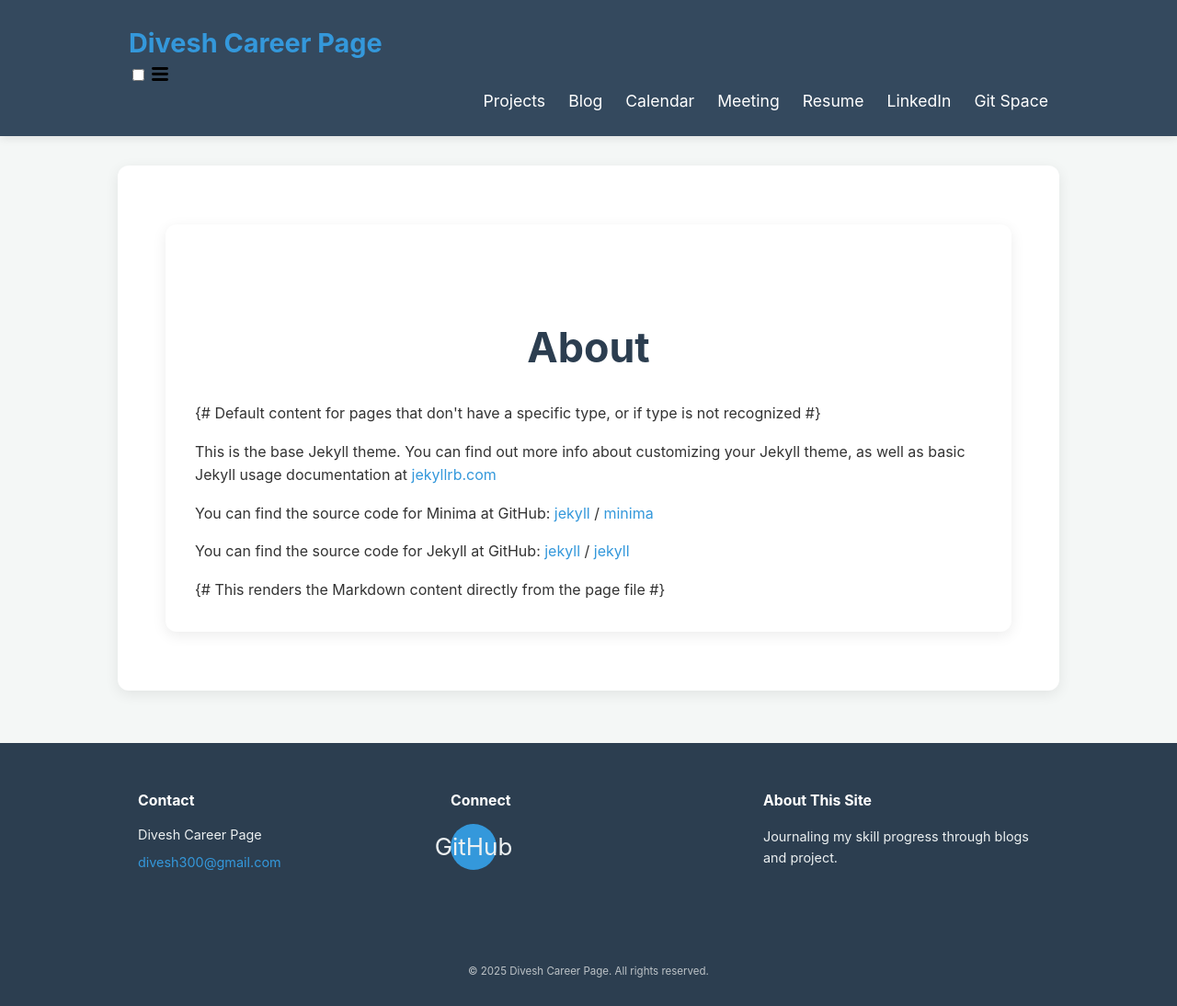
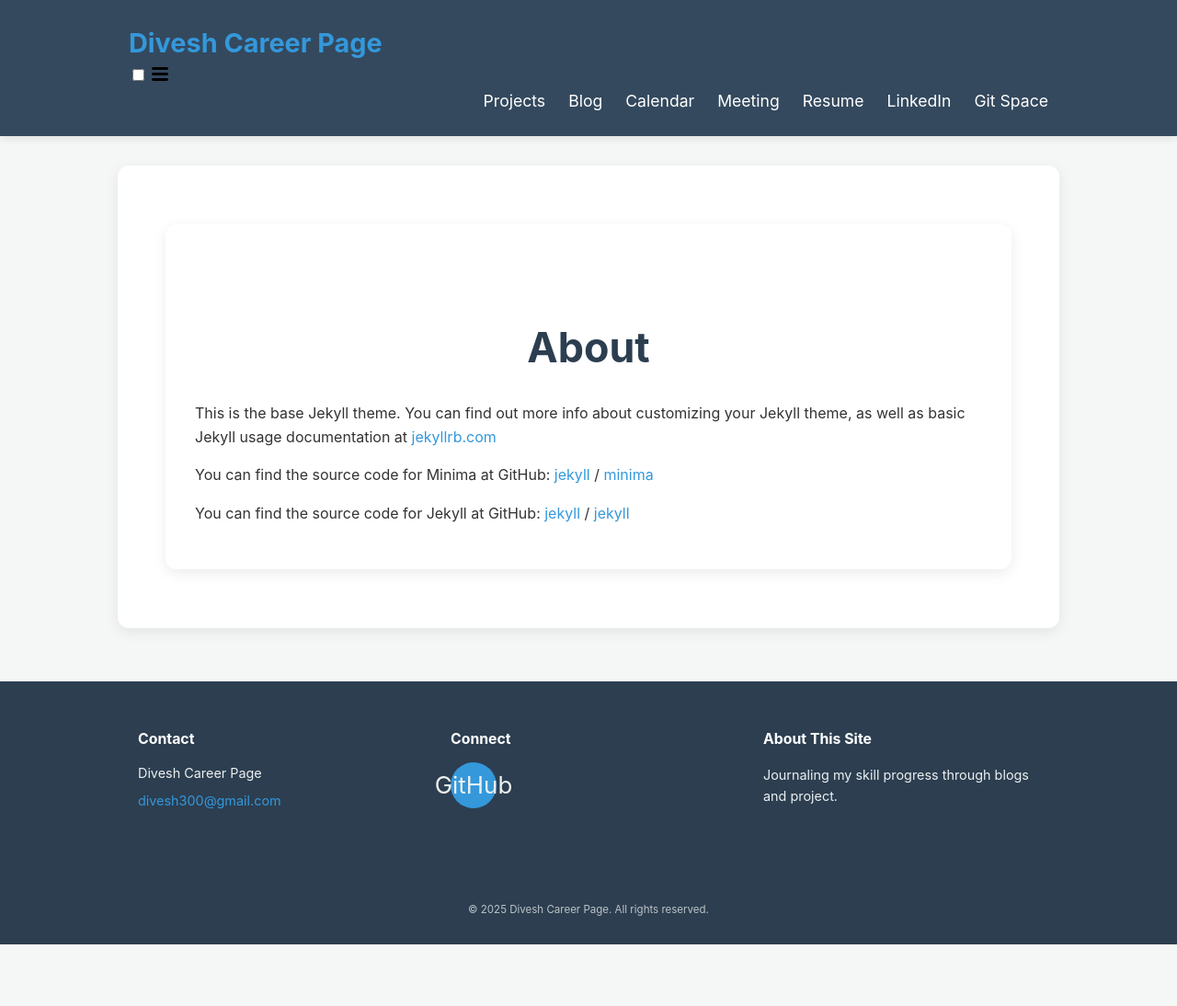
Before and after one commit to dikuso/dikuso.github.io, a Jekyll site: the page built from about.markdown, in a window 1280 px wide and 1094 px high. Shown: the whole window at 92% size. Built offline with Jekyll 4.4.1, drawn with Linux system fonts in a browser that asks for light colours.

Commit message:
removed comments

```diff
--- a/_layouts/page.html
+++ b/_layouts/page.html
@@ -14,26 +14,25 @@ layout: default # Assuming you have a default.html for the overall site structur
     {% if page.type == "projects" %}
       <h2>My Projects</h2>
       <p>Here you'll find a showcase of my work and personal projects.</p>
-      {% include projects_section.html %} {# This will pull content from _includes/projects_section.html #}
+      {% include projects_section.html %}
 
     {% elsif page.type == "blogs" %}
       <h2>Latest Blog Posts</h2>
       <p>Dive into my thoughts and articles on various topics.</p>
-      {% include blogs_list.html %} {# This will pull content from _includes/blogs_list.html #}
+      {% include blogs_list.html %}
 
     {% elsif page.type == "calendar" %}
       <h2>My Calendar</h2>
       <p>View upcoming events and important dates.</p>
-      {% include calendar_view.html %} {# This will pull content from _includes/calendar_view.html #}
+      {% include calendar_view.html %}
 
     {% elsif page.type == "meeting" %}
       <h2>Schedule a Meeting</h2>
       <p>Let's connect! Use the options below to set up a meeting.</p>
-      {% include meeting_setup.html %} {# This will pull content from _includes/meeting_setup.html #}
+      {% include meeting_setup.html %}
+    {% else %}
 
-    {% else %}
-      {# Default content for pages that don't have a specific type, or if type is not recognized #}
-      {{ content }} {# This renders the Markdown content directly from the page file #}
+      {{ content }}
     {% endif %}
   </div>
 
```
